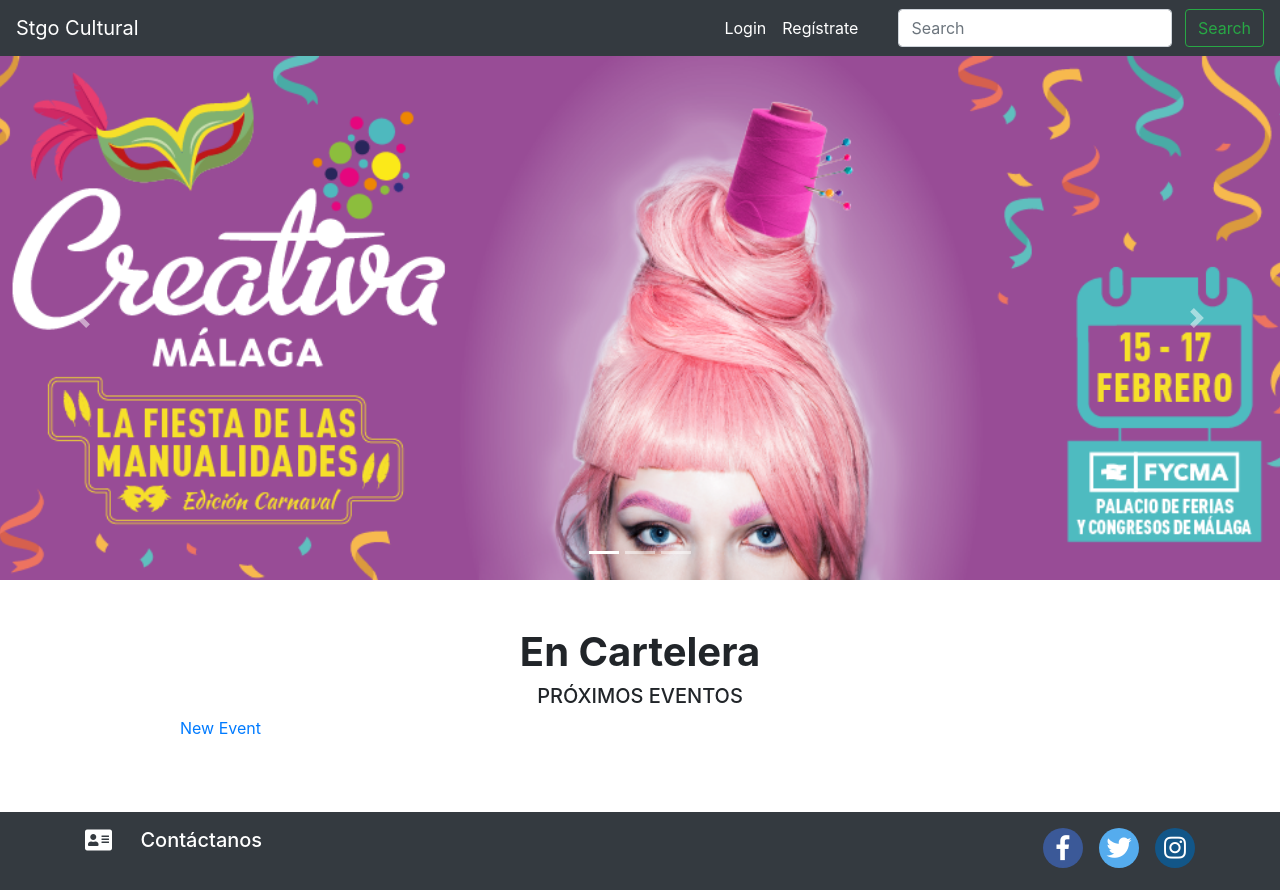
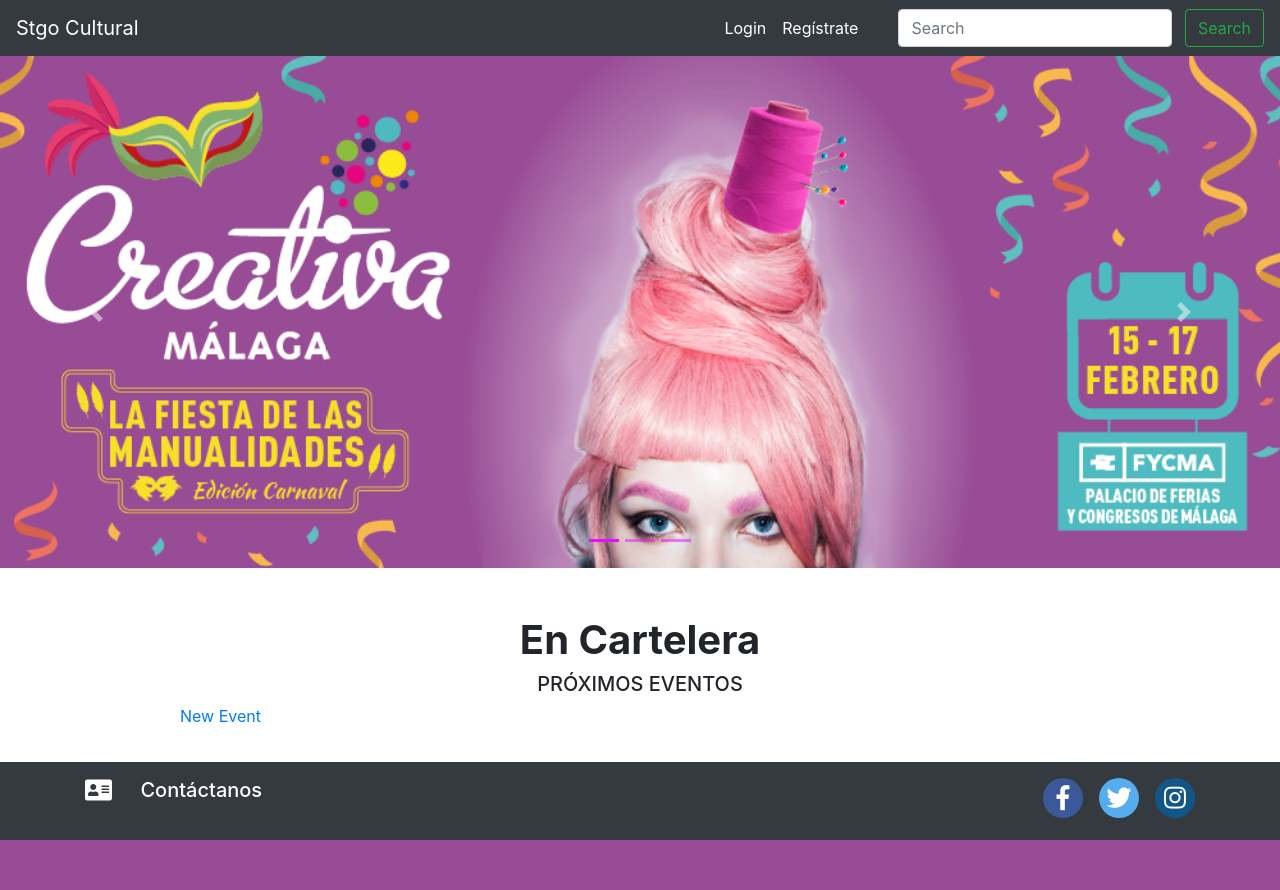
Before and after one commit to Jolicienta/StgoCultural_app, a Rails app: page / in a window 1280 px wide. After the commit the page ends 840 px from the top, so only its background shows below. Run offline with Rails 7, Linux system fonts and the light colour scheme; data that the repository does not hold is empty; style sheets or scripts are compiled from the project's sources; parts of the project's set-up code (start-up, migrations or seed data) failed here and were passed over.

Commit message:
solucionado problema del footer y carousel

```diff
--- a/app/controllers/users/registrations_controller.rb
+++ b/app/controllers/users/registrations_controller.rb
@@ -51,9 +51,9 @@
   # end
 
   # The path used after sign up.
-  # def after_sign_up_path_for(resource)
-  #   super(resource)
-  # end
+  def after_sign_up_path_for(resource)
+    edit_user_registration_path
+  end
 
   # The path used after sign up for inactive accounts.
   # def after_inactive_sign_up_path_for(resource)
--- a/app/views/devise/sessions/new.html.erb
+++ b/app/views/devise/sessions/new.html.erb
@@ -1,3 +1,4 @@
+<div class="container">
   <h2>Log in</h2>
 
   <%= form_for(resource, as: resource_name, url: session_path(resource_name)) do |f| %>
@@ -24,3 +25,4 @@
   <% end %>
 
   <%= render "devise/shared/links" %>
+</div>
--- a/app/views/events/_form.html.erb
+++ b/app/views/events/_form.html.erb
@@ -1,3 +1,4 @@
+<div class="container">
   <%= form_with(model: event, local: true) do |form| %>
     <% if event.errors.any? %>
       <div id="error_explanation">
@@ -55,3 +56,6 @@
       <%= form.submit %>
     </div>
   <% end %>
+
+
+</div>
--- a/app/views/layouts/application.html.erb
+++ b/app/views/layouts/application.html.erb
@@ -21,13 +21,24 @@
     <!-- <p class="notice"><%= notice %></p>
     <p class="alert"><%= alert %></p> -->
 
-    <!-- <div class="container" style="min-height: 100%; height: auto !important; height: 100%; margin: 0 auto -4em; position: bottom;"> -->
-        <%= yield %>
-    <!-- </div> -->
+          <%= yield %>
 
-    <br><br>
+      <br><br>
+
     <!-- footer -->
     <%= render 'shared/footer' %>
+
+    <style media="screen">
+      html {
+        min-width: 100%;
+        min-height: 100%;
+        position: relative;
+      }
+      body {
+        margin: 0;
+        margin-bottom: 40px;
+      }
+    </style>
 
     <!-- CDN JQuery -->
     <script
--- a/app/views/shared/_carousel.html.erb
+++ b/app/views/shared/_carousel.html.erb
@@ -1,10 +1,11 @@
+<div class="container-fluid">
   <div class="row">
-  <div class="col-sm-12" style="padding: 0; width: 100%;">
+    <div class="col-sm-12" style="padding: 0;">
       <div id="carouselExampleIndicators" class="carousel slide" data-ride="carousel">
         <ol class="carousel-indicators">
-        <li data-target="#carouselExampleIndicators" data-slide-to="0" class="active"></li>
-          <li data-target="#carouselExampleIndicators" data-slide-to="1"></li>
-          <li data-target="#carouselExampleIndicators" data-slide-to="2"></li>
+          <li id="indicator" data-target="#carouselExampleIndicators" data-slide-to="0" class="active"></li>
+          <li id="indicator" data-target="#carouselExampleIndicators" data-slide-to="1"></li>
+          <li id="indicator" data-target="#carouselExampleIndicators" data-slide-to="2"></li>
           </ol>
           <div class="carousel-inner">
             <div class="carousel-item active">
@@ -28,4 +29,17 @@
       </div>
     </div>
   </div>
+</div>
 <br><br>
+
+<style media="screen">
+
+  #indicator {
+    background-color: rgb(225, 17, 255);
+  }
+
+  img {
+    max-width:100%;
+  }
+
+</style>
--- a/app/views/shared/_footer.html.erb
+++ b/app/views/shared/_footer.html.erb
@@ -1,5 +1,5 @@
 <footer>
-  <div class="container-fluid bg-dark text-white py-3" style="bottom: 0; left: 0; width: 100%;">
+  <div class="container-fluid bg-dark text-white py-3">
     <div class="container">
       <div class="row">
         <div class="col-md-7">
@@ -26,6 +26,14 @@
   </div>
 
   <style media="screen">
+
+    footer {
+      position: absolute;
+      left:0px;
+      bottom:0px;
+      width: 100%;
+    }
+
     #red-social {
       margin-left: 1em;
       float: left;
--- a/config/routes.rb
+++ b/config/routes.rb
@@ -3,7 +3,8 @@
   resources :events
 
   devise_for :users, controllers: {
-    sessions: 'users/sessions'
+    sessions: 'users/sessions',
+    registrations: 'users/registrations'
   }
 
   root 'events#index'
```
Also changed, not shown: app/views/devise/registrations/new.html.erb (+15 -3 lines), app/views/events/new.html.erb (+6 -3 lines), app/views/events/show.html.erb (+24 -27 lines). Lines whose indentation alone changed are shown as unchanged.
